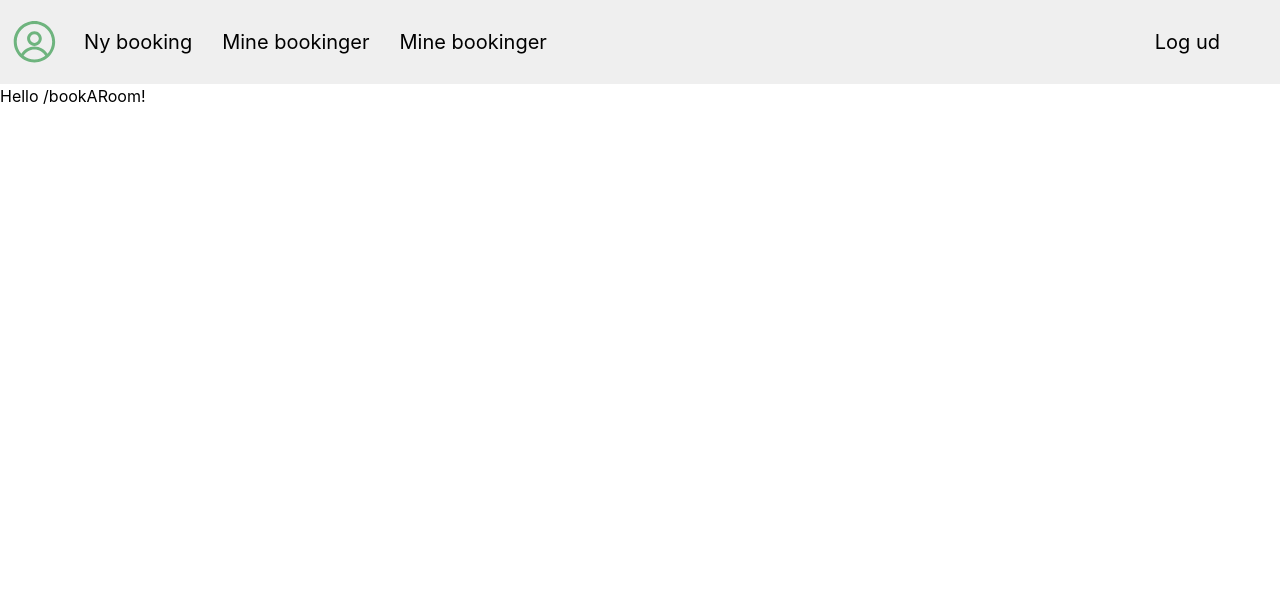
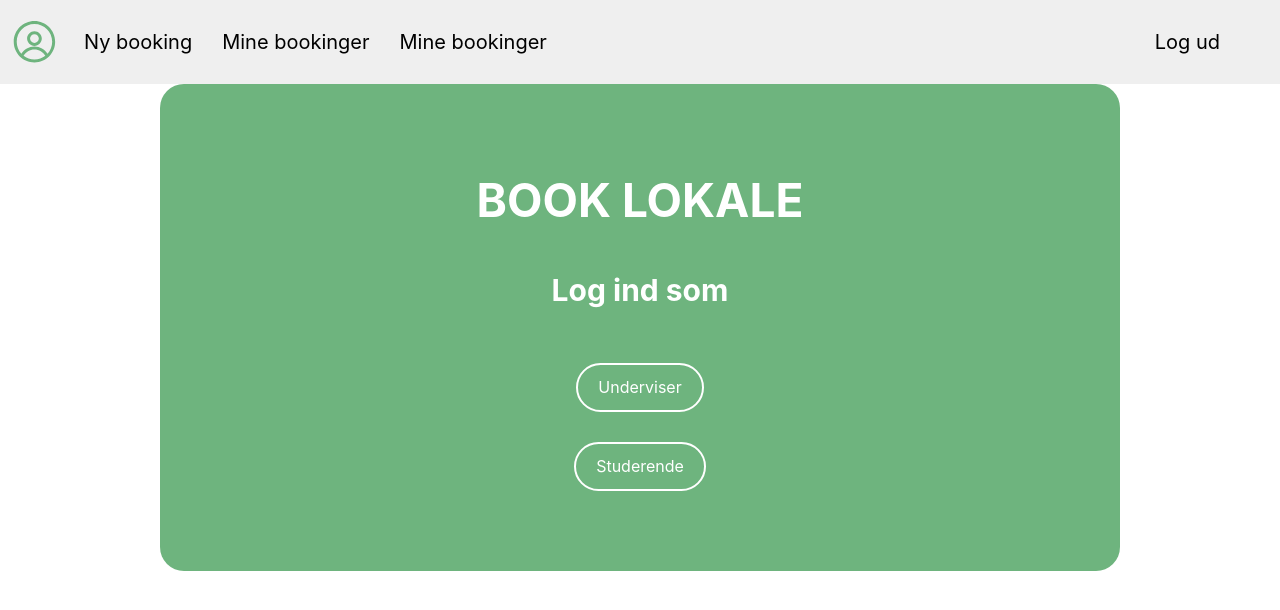
Before and after one commit to cph-mtnl/cphbooking, a React (Vite) app: page /cphbooking/studentTeacher in a window 1280 px wide. Shown: the top 610 px of the page. Built offline with nearby package versions, Linux system fonts and the light colour scheme.

Commit message:
book lokale

```diff
--- a/src/components/ButtonStyles.css
+++ b/src/components/ButtonStyles.css
@@ -12,4 +12,20 @@
 .whiteBtn:hover {
     background-color: #6eb47e;
     color: white;
-  }
+}
+
+.greenBtn{
+    background-color: transparent;
+    color: white;
+    border: 2px solid white;
+    border-radius: 25px;
+    padding: 10px 20px;
+    font-size: 16px;
+    cursor: pointer;
+    transition: all 0.3s ease;
+}
+
+.greenBtn:hover {
+    background-color: white;
+    color: #6eb47e;
+}
--- a/src/components/LoginForm.module.css
+++ b/src/components/LoginForm.module.css
@@ -11,6 +11,13 @@
     color: white;
 }
 
+.container h3{
+    text-align: center;
+    font-size: 30px;
+    color: white;
+    margin-bottom: 50px;
+}
+
 .narrow-textarea {
     width: 50px !important;
     color: white !important;
--- a/src/routes/studentTeacher.lazy.jsx
+++ b/src/routes/studentTeacher.lazy.jsx
@@ -1,10 +1,22 @@
 import * as React from 'react'
 import { createLazyFileRoute } from '@tanstack/react-router'
+import { Container } from "@mantine/core";
+import '../components/ButtonStyles.css';
+import styles from'../components/LoginForm.module.css';
 
 export const Route = createLazyFileRoute('/studentTeacher')({
   component: RouteComponent,
 })
 
 function RouteComponent() {
-  return 'Hello /bookARoom!'
+  return (
+    <Container className={styles.container}>
+      <h1>BOOK LOKALE</h1>
+      <h3>Log ind som</h3>
+      <div style={{display: "flex", flexDirection: "column", alignItems: "center", gap: "30px"}}>
+      <button className='greenBtn' onClick={() => context.navigate("/loginTeacher")}>Underviser</button>
+      <button className='greenBtn' onClick={() => context.navigate("/loginStudent")} >Studerende</button>
+      </div>
+    </Container>
+  )
 }
```
